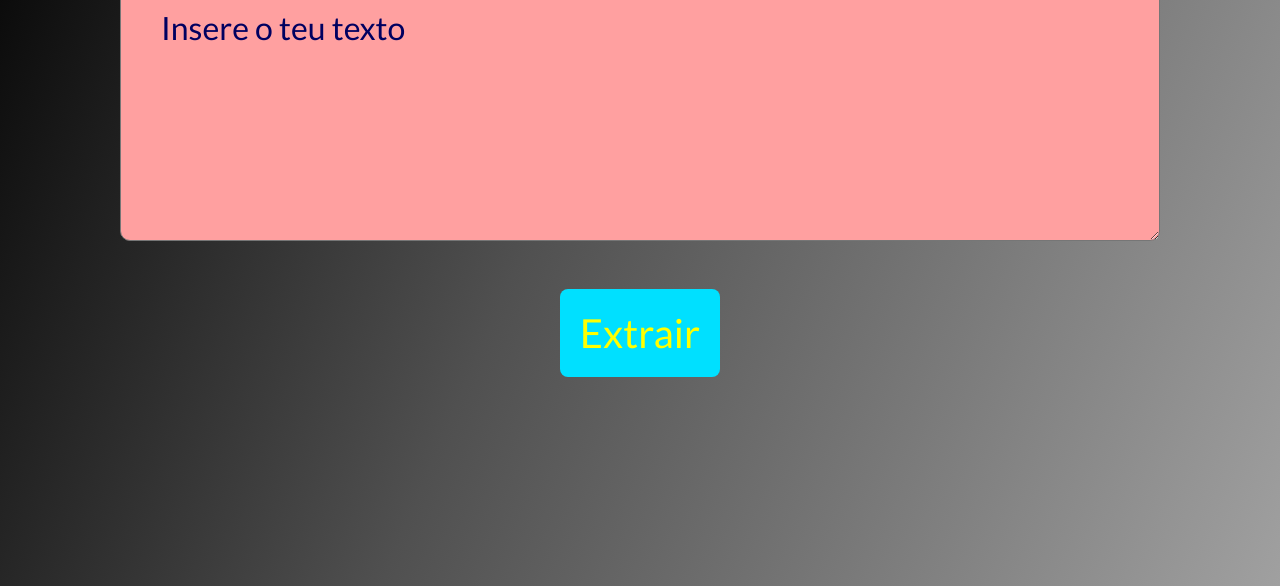
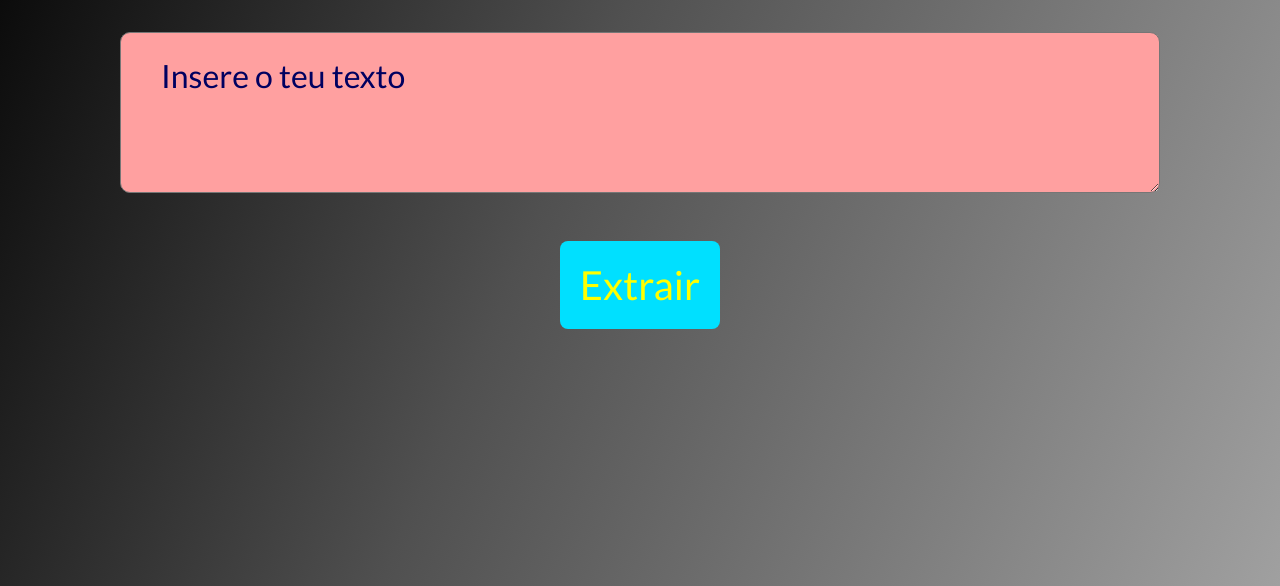
Before and after one commit to HenriqueG08/extrator-de-tags, a plain HTML site: page index.html in a window 1280 px wide. Shown: the part 248-834 px from the top of the page. Drawn offline with Linux system fonts and the light colour scheme.

Commit message:
Update style.css

```diff
--- a/style.css
+++ b/style.css
@@ -41,7 +41,7 @@ h1 {
 
 #entrada-de-texto {
     display: flex;
-    height: 12rem;
+    height: 6rem;
     padding: 1.4rem 2.5rem 2.5rem 2.5rem;
     align-items: flex-start;
     gap: 0.625rem;
```
